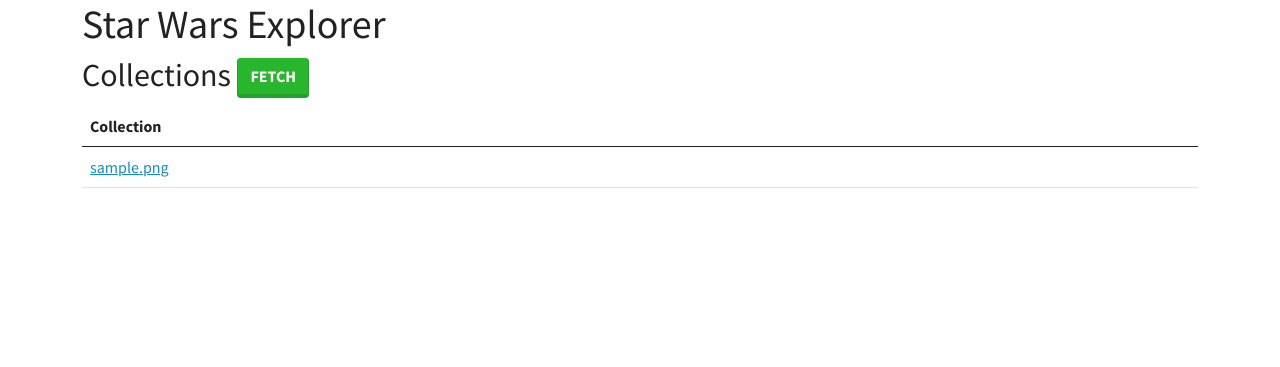
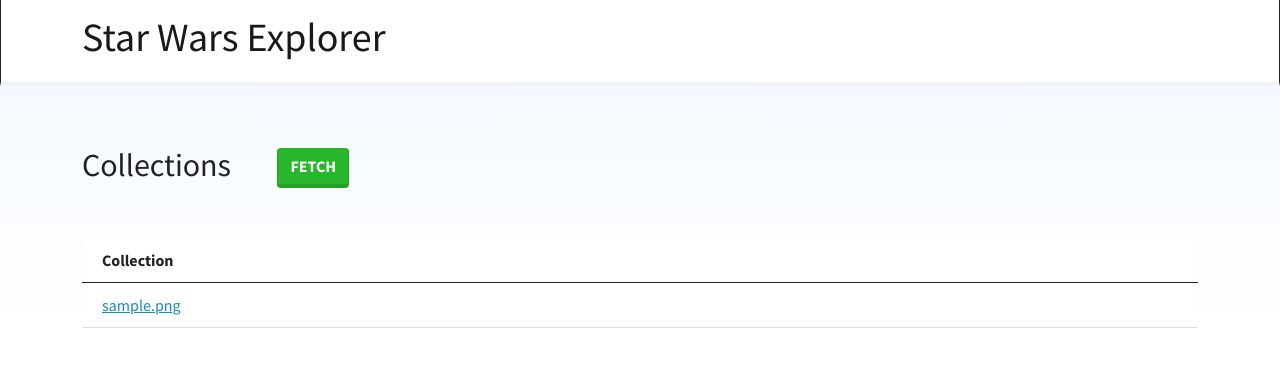
Before and after one commit to IliyanTatarov/starwars, a Django app: page / in a window 1280 px wide. Shown: the top 367 px of the page. Run offline with Django 3.2, Linux system fonts and the light colour scheme; tables that the repository leaves empty hold one stand-in row (values such as "Sample post"); some libraries are stand-ins or nearby versions.

Commit message:
collection detail view & base theme

```diff
--- a/characters/models.py
+++ b/characters/models.py
@@ -9,7 +9,7 @@
     created_at = models.DateTimeField(auto_now_add=True)
 
     class Meta:
-        ordering = ['-id']
+        ordering = ['-id',]
 
     @property
     def filename(self):
--- a/characters/templates/characters/collection_list.html
+++ b/characters/templates/characters/collection_list.html
@@ -3,7 +3,6 @@
 {% block content %}
   <div class="row">
     <div class="col">
-      <h1>Star Wars Explorer</h1>
       <h2>
         Collections
         <a id="fetch_btn" class="btn btn-success" href="{% url 'characters:retrieve' %}" role="button">Fetch</a>
@@ -11,6 +10,7 @@
           <span class="sr-only"></span>
         </div>
       </h2>
+
       {% if collections.count > 0 %}
         <table class="table table-hover">
           <thead>
@@ -22,7 +22,7 @@
             {% for collection in collections %}
               <tr class="{% cycle '' 'table-light' %}">
                 <td>
-                  <a href="">{{ collection.filename }}</a>
+                  <a href="{% url 'characters:collection' collection.pk %}">{{ collection.filename }}</a>
                 </td>
               </tr>
             {% endfor %}
--- a/characters/urls.py
+++ b/characters/urls.py
@@ -1,10 +1,11 @@
 from typing import Collection
 from django.urls import path
 
-from .views import CollectionListView, NewCollectionView
+from .views import CollectionListView, CollectionDetailView, CollectionNewView
 
 app_name = 'characters'
 urlpatterns = [
     path('', CollectionListView.as_view(), name='homepage'),
-    path('retrieve/', NewCollectionView.as_view(), name='retrieve'),
+    path('retrieve/', CollectionNewView.as_view(), name='retrieve'),
+    path('<int:pk>/', CollectionDetailView.as_view(), name='collection'),
 ]
--- a/characters/views.py
+++ b/characters/views.py
@@ -6,7 +6,7 @@
 from django.http.response import HttpResponseRedirect
 from django.http import HttpResponseRedirect
 from django.urls import reverse
-from django.views.generic import ListView, View
+from django.views.generic import DetailView, ListView, View
 
 import petl as etl
 
@@ -14,12 +14,27 @@
 from .models import Collection
 
 
+# TODO: petl.rowslice (pagination)
+# TODO: petl.cut (column select)
+# TODO: petl.selectcontains | petl.aggregate (filter)
 class CollectionListView(ListView):
     model = Collection
     context_object_name = 'collections'
 
 
-class NewCollectionView(View):
+class CollectionDetailView(DetailView):
+    model = Collection
+    context_object_name = 'collection'
+
+    def get_context_data(self, **kwargs):
+        context = super().get_context_data(**kwargs)
+        character_table = etl.fromcsv(self.get_object().csv_file.path)
+        context['headers'] = etl.header(character_table)
+        context['content'] = list(etl.data(character_table))
+        return context
+
+
+class CollectionNewView(View):
     def get(self, request):
         characters_header = [
             'name', 'height', 'mass', 'hair_color', 'skin_color', 'eye_color', 'birth_year', 'gender', 'homeworld', 'date',
@@ -28,9 +43,7 @@
             characters_header,
         ]
 
-        planets_cache = {
-
-        }
+        planets_cache = {}
 
         people_client = PeopleAPIClient()
         planets_client = PlanetsAPIClient()
--- /dev/null
+++ b/static/css/base.css
@@ -0,0 +1,33 @@
+body {
+  height: 100%;
+  background: #fff;
+  background: linear-gradient(#f1f7ff, rgba(248, 250, 253, 0)) no-repeat;
+}
+
+header > nav {
+  padding: 0.5rem 1rem;
+  margin-bottom: 60px;
+  border-bottom: 1px solid #eff2f5;
+}
+
+#fetch_btn {
+  margin-left: 40px;
+}
+
+table.table {
+  margin-top: 50px;
+  background-color: white;
+}
+table.table th, table.table td {
+  padding: 10px;
+}
+table.table th:first-child, table.table td:first-child {
+  padding-left: 20px;
+}
+table.table th:last-child, table.table td:last-child {
+  padding-left: 20px;
+}
+
+/*# sourceMappingURL=base.css.map */
+
+/*# sourceMappingURL=base.css.map */
--- /dev/null
+++ b/static/css/base.scss
@@ -0,0 +1,31 @@
+body{
+    height: 100%;
+    background: #fff;
+    background: linear-gradient(#f1f7ff,rgba(248,250,253,0)) no-repeat;
+}
+
+header {
+  > nav {
+    padding: 0.5rem 1rem;
+    margin-bottom: 60px;
+    border-bottom: 1px solid #eff2f5;
+  }
+}
+#fetch_btn{
+    margin-left: 40px;
+}
+table.table{
+    margin-top: 50px;
+    background-color: white;
+
+    th, td{
+        padding: 10px ;
+        &:first-child {
+            padding-left: 20px;
+        }
+        &:last-child {
+            padding-left: 20px;
+        }
+    }
+}
+/*# sourceMappingURL=base.css.map */
--- a/templates/base.html
+++ b/templates/base.html
@@ -4,15 +4,27 @@
 
 <head>
   <meta charset="utf-8">
-  <title>Star Wars Explorer</title>
+  <title>Star Wars Explorer2</title>
   <meta name="description" content="">
   <meta name="viewport" content="width=device-width, initial-scale=1">
 
   <link rel="stylesheet" href="{% static 'css/bootstrap.min.css' %}">
+  <link rel="stylesheet" href="{% static 'css/base.css' %}">
 </head>
 
 <body>
+  <header>
+    <nav class="navbar navbar-light bg-white navbar-expand-lg">
+      <div class="container">
+        <a href="/" target="_self" class="navbar-brand"><h1>Star Wars Explorer</h1>
+        </a>
+      <button type="button" aria-label="Toggle navigation" class="navbar-toggler collapsed" aria-expanded="false" aria-controls="nav-collapse">
+      Collections
+      </button>
+    </nav>
+  </header>
   <div class="container">
+
     {% block content %}
     {% endblock %}
   </div>
```
Also changed, not shown: characters/templates/characters/collection_detail.html (added, +38 -0 lines).
